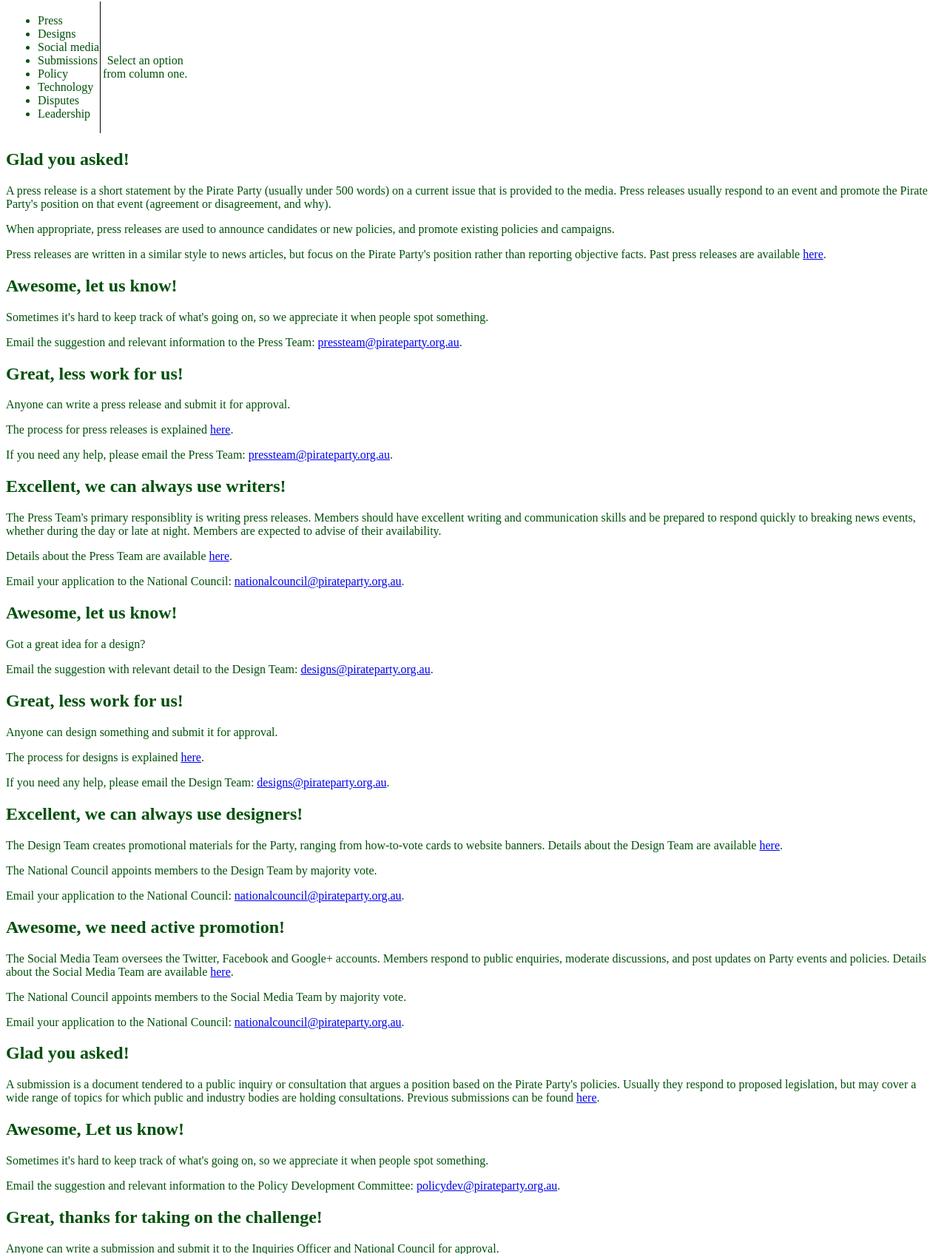
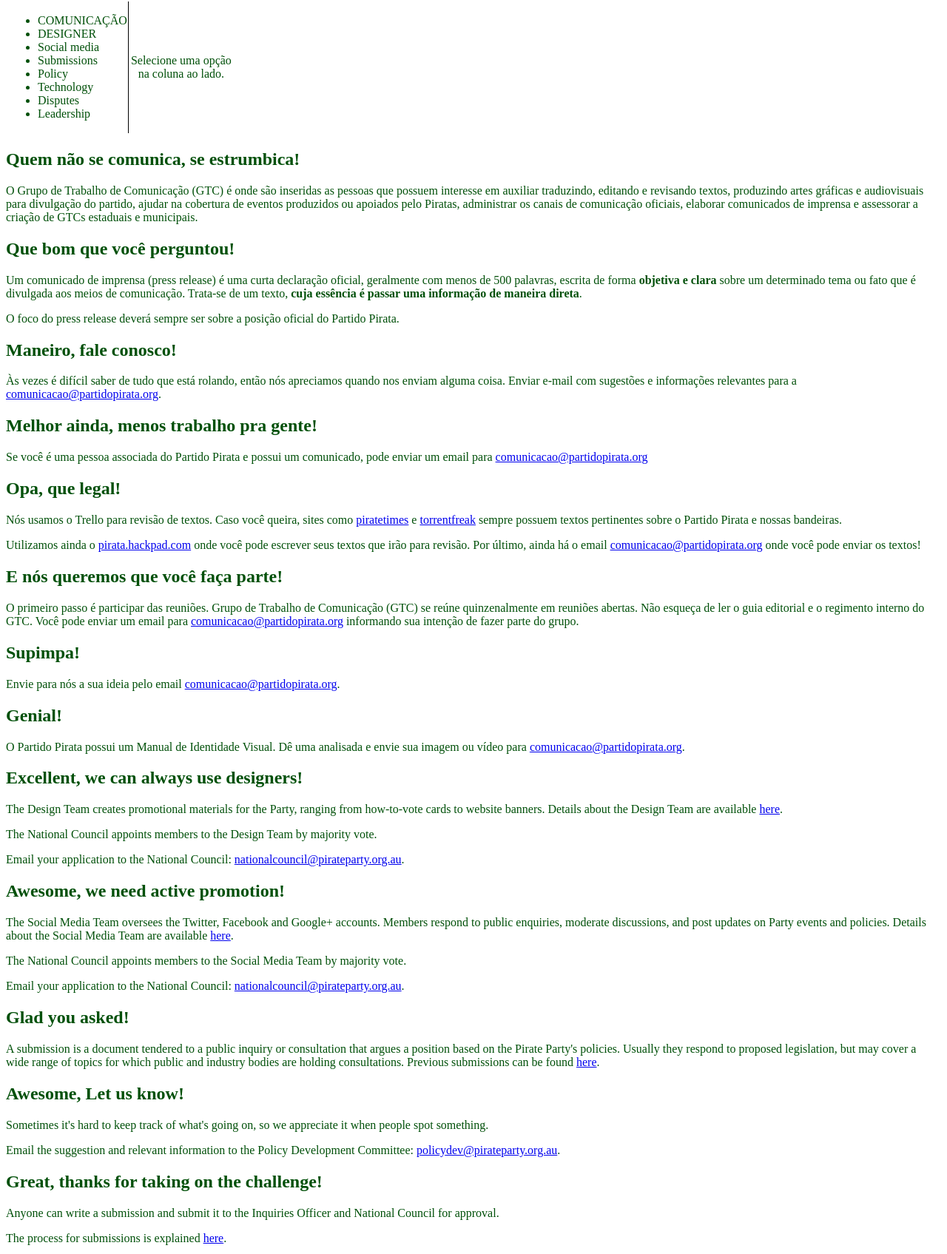
Before and after one commit to carloscosta/apoio-piratas, a Django app: page /volunteer/ in a window 1280 px wide. Shown: the part 26-1721 px from the top of the page at 74% size. Run offline with Django 3.2, Linux system fonts and the light colour scheme; some libraries are stand-ins or nearby versions.

Commit message:
Adding 404 and 500 GIF. Moving to the image with copyright, Continue to work on the Volunteer menu with GTC,

```diff
--- a/apoio/apoio/templates/apoio/404.html
+++ b/apoio/apoio/templates/apoio/404.html
@@ -15,10 +15,10 @@
         <p>Our engineers have been notified, so check back later.</p>
 
         <div layout="v-padding-15">
-            <img src="/static/liberte_democracia_PIRATAS.jpg" alt="Liberte a Democracia com os PIRATAS" layout="top-40" />
+            <img src="/static/liberte_democracia_PIRATAS.gif" alt="Liberte a Democracia com os PIRATAS" layout="top-40" />
         </div>
 
-        <p text="bigger bolder purple center">AHOY !!!</p>
+        <p text="bigger bolder center">AHOY !!!</p>
     </section>
 
 {% include "footer.html" %}
--- a/apoio/apoio/templates/apoio/500.html
+++ b/apoio/apoio/templates/apoio/500.html
@@ -17,10 +17,10 @@
         <p>Our engineers have been notified, so check back later.</p>
 
         <div layout="v-padding-15">
-            <img src="/static/liberte_democracia_PIRATAS.jpg" alt="Liberte a Democracia com os PIRATAS" layout="top-40" />
+            <img src="/static/liberte_democracia_PIRATAS.gif" alt="Liberte a Democracia com os PIRATAS" layout="top-40" />
         </div>
 
-        <p text="bigger bolder purple center">AHOY !!!</p>
+        <p text="bigger bolder center">AHOY !!!</p>
     </section>
 
 {% include "footer.html" %}
--- a/apoio/apoio/templates/apoio/footer.html
+++ b/apoio/apoio/templates/apoio/footer.html
@@ -26,8 +26,8 @@
           var index;
           var list = '<ul class="column-list">';
           var option = [
-              "Press",
-              "Designs",
+              "COMUNICAÇÃO",
+              "DESIGNER",
               "Social media",
               "Submissions",
               "Policy",
@@ -51,15 +51,16 @@
               $("#default-3").show();
             }
             option[0] = [
-              "What is a press release?",
-              "I have an idea for a press release",
-              "I want to write a press release",
-              "I want to join the Press Team",
+              "O que é o Grupo de Trabalho de Comunicação?",
+              "O que é um Comunicado de Imprensa?",
+              "Eu tenho uma ideia para um Comunicado de Imprensa. E agora, o que faço?",
+              "Eu escrevi um Comunicado de Imprensa. Qual meu próximo passo?",
+              "Eu escrevi um texto ou quero ajudar em revisar ou traduzir",
+              "Eu quero fazer parte do Grupo de Comunicação",
               ];
             option[1] = [
-              "I have an idea for a design",
-              "I want to make a design",
-              "I want to join the Design Team",
+              "Eu tenho ideia para uma imagem ou um vídeo",
+              "Eu fiz uma imagem ou um vídeo",
               ];
             option[2] = [
               "I want to join the Social Media Team",
--- a/apoio/apoio/templates/apoio/index.html
+++ b/apoio/apoio/templates/apoio/index.html
@@ -26,7 +26,7 @@
 
     <section text="center" layout="center full-width fix">
         <div layout="v-padding-15">
-            <img src="/static/liberte_democracia_PIRATAS.jpg" alt="Liberte a Democracia com os PIRATAS" layout="top-40" />
+            <img src="/static/liberte_democracia_PIRATAS.png" alt="Liberte a Democracia com os PIRATAS" layout="top-40" />
         </div>
     </section>
 
--- a/apoio/apoio/templates/apoio/volunteer.html
+++ b/apoio/apoio/templates/apoio/volunteer.html
@@ -21,104 +21,106 @@
               <div id="column-3" class="column" style="display:none;">
               </div>
               <div style="text-align:center;">
-              <span class="placeholder" id="default-3">Select an option<br>from column one.</span>
+              <span class="placeholder" id="default-3">Selecione uma opção<br>na coluna ao lado.</span>
               </div>
             </td>
           </tr>
         </table>
 
         <div id="press" class="output">
-            <!-- What is a press release? -->
+            <!-- O que é o Grupo de Trabalho de Comunicação? -->
             <div>
-                <h2 layout="h-margin-15">Glad you asked!</h2>
+                <h2 layout="h-margin-15" text="italic">Quem não se comunica, se estrumbica!</h2>
                 <p layout="h-margin-15">
-                    A press release is a short statement by the Pirate Party (usually under 500 words)
-                    on a current issue that is provided to the media. Press releases usually respond to
-                    an event and promote the Pirate Party's position on that event (agreement or
-                    disagreement, and why).
-                </p>
-                <p layout="h-margin-15">
-                    When appropriate, press releases are used to announce candidates or new policies,
-                    and promote existing policies and campaigns.
-                </p>
-                <p layout="h-margin-15">
-                    Press releases are written in a similar style to news articles, but focus on the
-                    Pirate Party's position rather than reporting objective facts. Past press releases
-                    are available <a href='https://pirateparty.org.au/category/press-release/'>here</a>.
+                    O Grupo de Trabalho de Comunicação (GTC) é onde são inseridas as pessoas que
+                    possuem interesse em auxiliar traduzindo, editando e revisando textos,
+                    produzindo artes gráficas e audiovisuais para divulgação do partido, ajudar
+                    na cobertura de eventos produzidos ou apoiados pelo Piratas, administrar os
+                    canais de comunicação oficiais, elaborar comunicados de imprensa e assessorar
+                    a criação de GTCs estaduais e municipais.
                 </p>
             </div>
 
-            <!-- I have an idea for a press release -->
+            <!-- O que é um Comunicado de Imprensa? -->
             <div>
-                <h2 layout="h-margin-15">Awesome, let us know!</h2>
+                <h2 layout="h-margin-15" text="italic">Que bom que você perguntou!</h2>
                 <p layout="h-margin-15">
-                    Sometimes it's hard to keep track of what's going on,
-                    so we appreciate it when people spot something.
+                    Um comunicado de imprensa (press release) é uma curta declaração oficial,
+                    geralmente com menos de 500 palavras, escrita de forma <b>objetiva e clara</b>
+                    sobre um determinado tema ou fato que é divulgada aos meios de comunicação.
+                    Trata-se de um texto, <b>cuja essência é passar uma informação de maneira direta</b>.
                 </p>
                 <p layout="h-margin-15">
-                    Email the suggestion and relevant information to the Press Team:
-                    <a href="mailto:pressteam@pirateparty.org.au">pressteam@pirateparty.org.au</a>.
+                    O foco do press release deverá sempre ser sobre a posição oficial do Partido Pirata.
                 </p>
             </div>
 
-            <!-- I want to write a press release -->
+            <!-- Eu tenho uma ideia para um Comunicado de Imprensa. E agora, o que faço? -->
             <div>
-                <h2 layout="h-margin-15">Great, less work for us!</h2>
+                <h2 layout="h-margin-15" text="italic">Maneiro, fale conosco!</h2>
                 <p layout="h-margin-15">
-                    Anyone can write a press release and submit it for approval.
-                </p>
-                <p layout="h-margin-15">
-                    The process for press releases is explained
-                    <a href='https://pirateparty.org.au/wiki/Authorisation_processes#Press_releases'>here</a>.
-                </p>
-                <p layout="h-margin-15">
-                    If you need any help, please email the Press Team:
-                    <a href="mailto:pressteam@pirateparty.org.au">pressteam@pirateparty.org.au</a>.
+                    Às vezes é difícil saber de tudo que está rolando, então nós apreciamos quando nos
+                    enviam alguma coisa. Enviar e-mail com sugestões e informações relevantes para a
+                    <a href="mailto:comunicacao@partidopirata.org">comunicacao@partidopirata.org</a>.
                 </p>
             </div>
 
-            <!-- I want to join the Press Team -->
+            <!-- Eu escrevi um Comunicado de Imprensa. Qual meu próximo passo? -->
             <div>
-                <h2 layout="h-margin-15">Excellent, we can always use writers!</h2>
+                <h2 layout="h-margin-15" text="italic">Melhor ainda, menos trabalho pra gente!</h2>
                 <p layout="h-margin-15">
-                    The Press Team's primary responsiblity is writing press releases.
-                    Members should have excellent writing and communication skills and
-                    be prepared to respond quickly to breaking news events, whether during
-                    the day or late at night. Members are expected to advise of their availability.
+                    Se você é uma pessoa associada do Partido Pirata e possui um comunicado, pode enviar
+                    um email para <a href="mailto:comunicacao@partidopirata.org">comunicacao@partidopirata.org</a>
+                </p>
+            </div>
+
+            <!-- Eu escrevi um texto ou quero ajudar em revisar ou traduzir  -->
+            <div>
+                <h2 layout="h-margin-15" text="italic">Opa, que legal!</h2>
+                <p layout="h-margin-15">
+                    Nós usamos o Trello para revisão de textos. Caso você queira, sites
+                    como <a href="http://piratetimes.net/">piratetimes</a>
+                    e <a href="https://torrentfreak.com/">torrentfreak</a> sempre
+                    possuem textos pertinentes sobre o Partido Pirata e nossas bandeiras.
                 </p>
                 <p layout="h-margin-15">
-                    Details about the Press Team are available
-                    <a href='https://pirateparty.org.au/wiki/Press_Team/Terms_of_Reference'>here</a>.
+                    Utilizamos ainda o <a href="https://pirata.hackpad.com">pirata.hackpad.com</a> onde
+                    você pode escrever seus textos que irão para revisão. Por último, ainda há o
+                    email <a href="mailto:comunicacao@partidopirata.org">comunicacao@partidopirata.org</a>
+                    onde você pode enviar os textos!
                 </p>
+            </div>
+
+            <!-- Eu quero fazer parte do Grupo de Comunicação -->
+            <div>
+                <h2 layout="h-margin-15" text="italic">E nós queremos que você faça parte!</h2>
                 <p layout="h-margin-15">
-                    Email your application to the National Council:
-                    <a href="mailto:nationalcouncil@pirateparty.org.au">nationalcouncil@pirateparty.org.au</a>.
+                    O primeiro passo é participar das reuniões. Grupo de Trabalho de Comunicação
+                    (GTC) se reúne quinzenalmente em reuniões abertas. Não esqueça de ler o guia
+                    editorial e o regimento interno do GTC. Você pode enviar um email para
+                    <a href="mailto:comunicacao@partidopirata.org">comunicacao@partidopirata.org</a>
+                    informando sua intenção de fazer parte do grupo.
                 </p>
             </div>
         </div><!-- div id="press" class="output" -->
 
         <div id="designs" class="output">
-            <!-- I have an idea for a design -->
+            <!-- Eu tenho ideia para uma imagem ou um vídeo -->
             <div>
-                <h2 layout="h-margin-15">Awesome, let us know!</h2>
-                <p layout="h-margin-15">Got a great idea for a design?</p>
+                <h2 layout="h-margin-15" text="italic">Supimpa!</h2>
                 <p layout="h-margin-15">
-                    Email the suggestion with relevant detail to the Design Team:
-                    <a href="mailto:designs@pirateparty.org.au">designs@pirateparty.org.au</a>.
+                    Envie para nós a sua ideia pelo email
+                    <a href="mailto:comunicacao@partidopirata.org">comunicacao@partidopirata.org</a>.
                 </p>
             </div>
 
-            <!-- I want to make a design -->
+            <!-- Eu fiz uma imagem ou um vídeo -->
             <div>
-                <h2 layout="h-margin-15">Great, less work for us!</h2>
-                <p layout="h-margin-15">Anyone can design something and submit it for approval.</p>
+                <h2 layout="h-margin-15" text="italic">Genial!</h2>
                 <p layout="h-margin-15">
-                    The process for designs is explained
-                    <a href='https://pirateparty.org.au/wiki/Authorisation_processes#Designs.2C_publications_and_election_materials'>here</a>.
-                </p>
-                <p layout="h-margin-15">
-                    If you need any help, please email the Design Team:
-                    <a href="mailto:designs@pirateparty.org.au">designs@pirateparty.org.au</a>.
+                    O Partido Pirata possui um Manual de Identidade Visual.
+                    Dê uma analisada e envie sua imagem ou vídeo para
+                    <a href="mailto:comunicacao@partidopirata.org">comunicacao@partidopirata.org</a>.
                 </p>
             </div>
 
```
